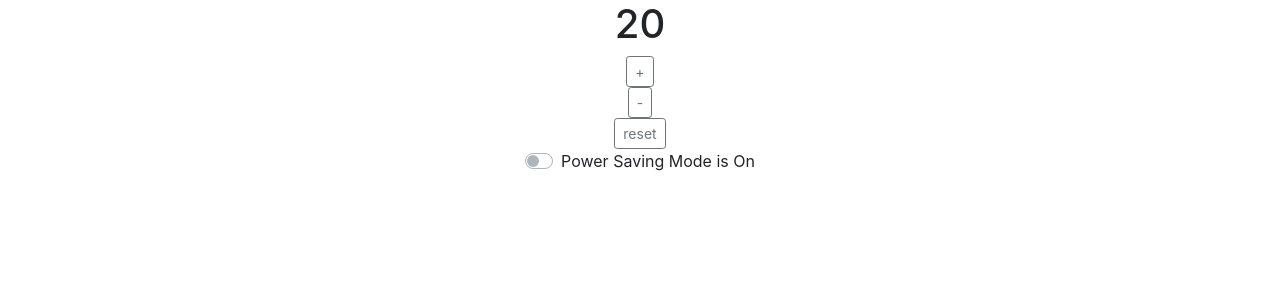
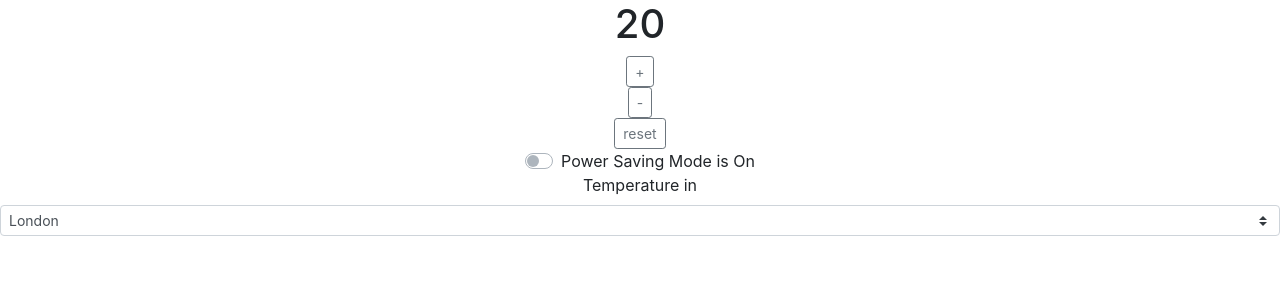
Before and after one commit to KG700/Thermostat-revisited-React, a React (Create React App) app: page / in a window 1280 px wide. Shown: the top 300 px of the page. Built offline with nearby package versions, Linux system fonts and the light colour scheme.

Commit message:
Added WeatherCity Component

```diff
--- a/src/App.js
+++ b/src/App.js
@@ -2,6 +2,7 @@ import React from 'react';
 import Temperature from './Temperature/Temperature';
 import Controller from './Controller/Controller';
 import PowerSavingMode from './PowerSavingMode/PowerSavingMode';
+import WeatherCity from './WeatherCity/WeatherCity'
 import './App.css';
 
 function App() {
@@ -27,6 +28,9 @@ function App() {
       <PowerSavingMode
       />
 
+      <WeatherCity
+      />
+
     </div>
   );
 }
--- /dev/null
+++ b/src/WeatherCity/WeatherCity.js
@@ -0,0 +1,20 @@
+import React from 'react';
+import Form from 'react-bootstrap/Form';
+
+const WeatherCity = (props) => {
+  return (
+    <div>
+      <Form>
+        <Form.Label>Temperature in </Form.Label>
+        <Form.Control as="select" size="sm" custom>
+          <option value="london">London</option>
+          <option value="newyork">New York</option>
+          <option value="paris">Paris</option>
+          <option value="tokyo">Tokyo</option>
+        </Form.Control>
+      </Form>
+    </div>
+  )
+}
+
+export default WeatherCity;
```
